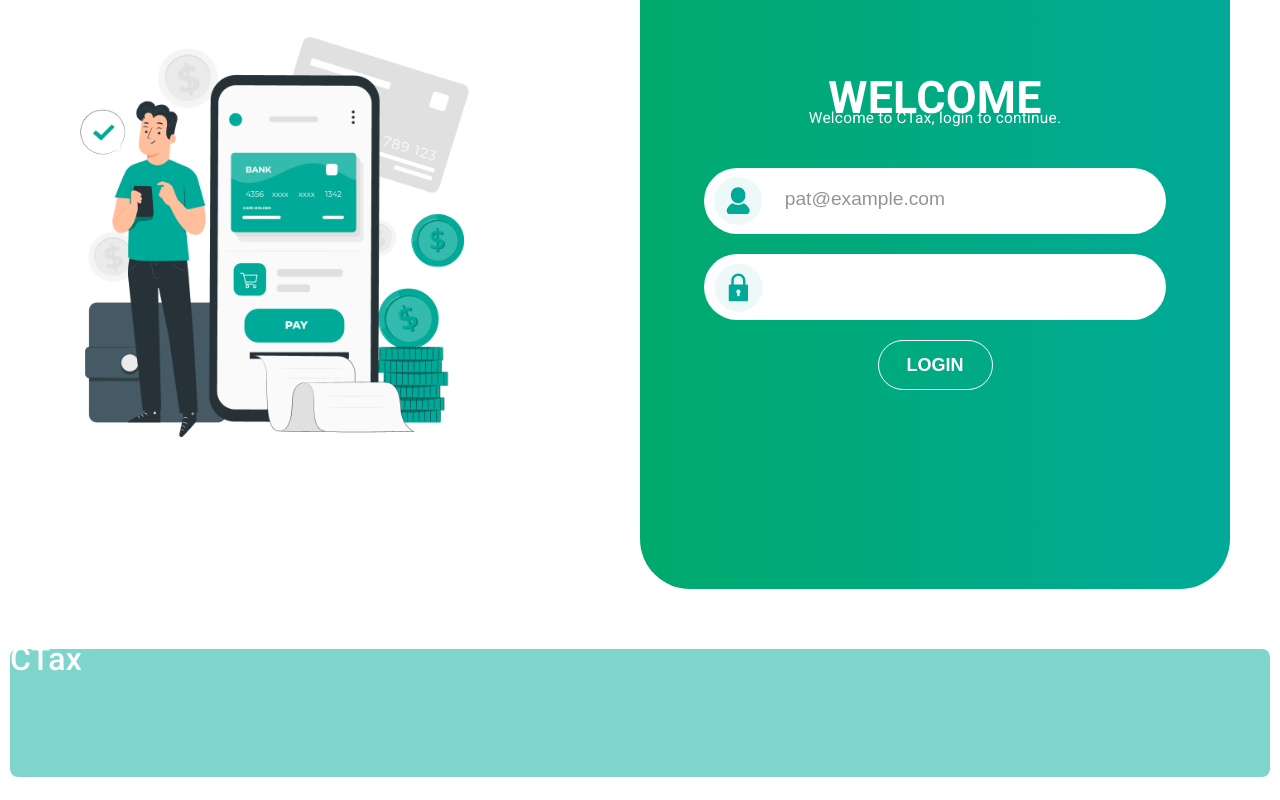
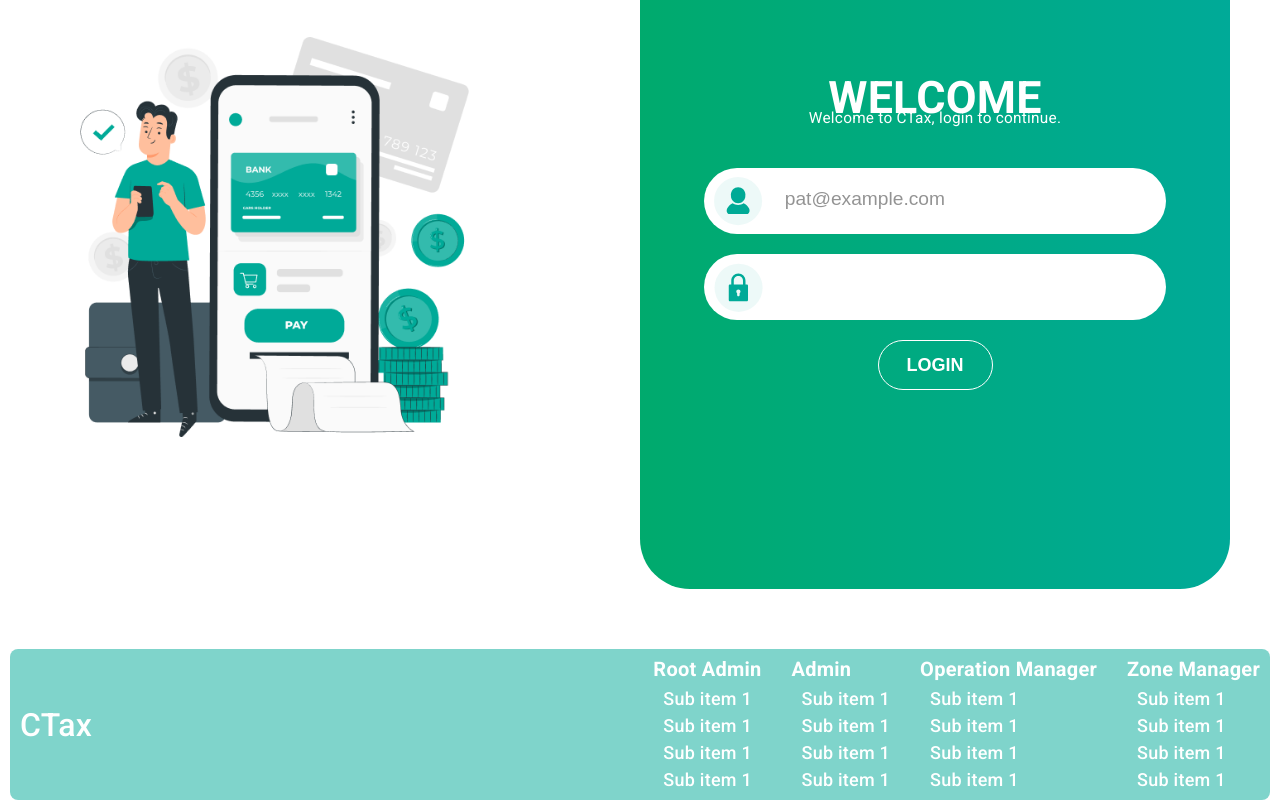
Before and after one commit to anandhums977/CTax, an Angular app: page /login in a window 1280 px wide. Shown: the part 236-1036 px from the top of the page. Before the commit the page ends 1013 px from the top, so only its background shows below. Built offline with nearby package versions, Linux system fonts and the light colour scheme.

Commit message:
footer basic design

```diff
--- a/src/app/theme/footer/footer.component.html
+++ b/src/app/theme/footer/footer.component.html
@@ -4,7 +4,35 @@
    </div>
    <div class="based-on-roles">
       <div class="each-role">
+         <p class="head">Root Admin</p>
+         <p class="sub-link">Sub item 1</p>
+         <p class="sub-link">Sub item 1</p>
+         <p class="sub-link">Sub item 1</p>
+         <p class="sub-link">Sub item 1</p>
+      </div>
 
+      <div class="each-role">
+         <p class="head">Admin</p>
+         <p class="sub-link">Sub item 1</p>
+         <p class="sub-link">Sub item 1</p>
+         <p class="sub-link">Sub item 1</p>
+         <p class="sub-link">Sub item 1</p>
+      </div>
+
+      <div class="each-role">
+         <p class="head">Operation Manager</p>
+         <p class="sub-link">Sub item 1</p>
+         <p class="sub-link">Sub item 1</p>
+         <p class="sub-link">Sub item 1</p>
+         <p class="sub-link">Sub item 1</p>
+      </div>
+
+      <div class="each-role">
+         <p class="head">Zone Manager</p>
+         <p class="sub-link">Sub item 1</p>
+         <p class="sub-link">Sub item 1</p>
+         <p class="sub-link">Sub item 1</p>
+         <p class="sub-link">Sub item 1</p>
       </div>
    </div>
 </div>
--- a/src/app/theme/footer/footer.component.scss
+++ b/src/app/theme/footer/footer.component.scss
@@ -6,9 +6,13 @@
   }
 
   $main-green: #00aa98;
-  min-height: 10vw;
+  display: flex;
+  justify-content: space-between;
+  align-items: center;
+  min-height: 15vh;
   background: rgb(0, 170, 152, 0.5);
   margin: 10px;
+  padding: 10px;
   border-radius: 8px;
 
   .just-center {
@@ -30,5 +34,41 @@
   }
 
   .based-on-roles {
+    @extend .just-center;
+    color: #fff;
+
+    .each-role {
+      margin-inline-end: 30px;
+
+      p {
+        cursor: pointer;
+        transition: all 0.4s;
+
+        &:hover {
+          text-decoration: underline;
+        }
+      }
+
+      .head {
+        font-size: 20px;
+        margin-bottom: 10px;
+        font-weight: 600;
+      }
+
+      .sub-link {
+        font-size: 18px;
+        font-weight: 500;
+        margin-bottom: 7px;
+        margin-inline-start: 10px;
+
+        &:last-child {
+          margin-bottom: 0;
+        }
+      }
+
+      &:last-child {
+        margin-inline-end: 0;
+      }
+    }
   }
 }
```
